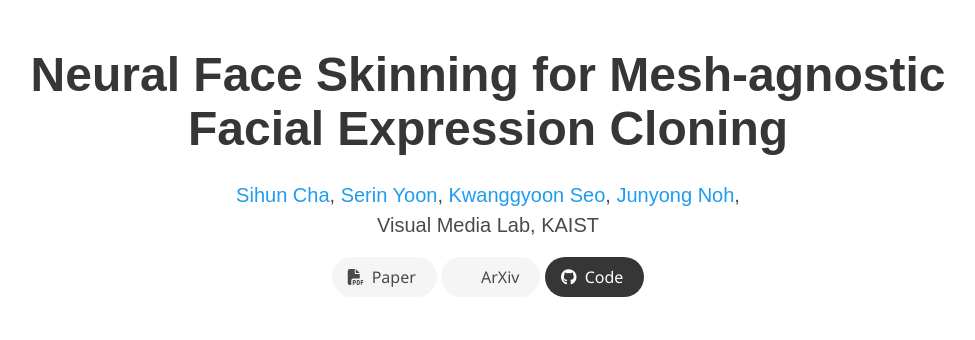
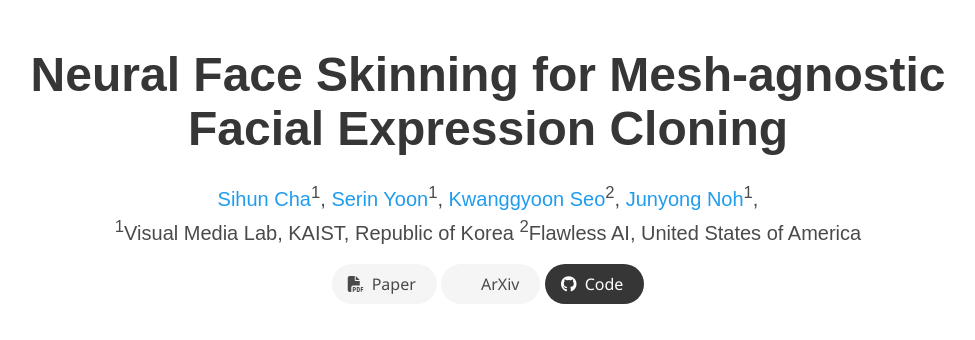
Before and after one commit to chacorp/nfs-page, a plain HTML site: page index.html in a window 1280 px wide. Shown: the top 340 px of the page, without its empty margins (152-1127 px from the left). Drawn offline with nearby package versions, Linux system fonts and the light colour scheme; some icons are missing; a web font is replaced by a local one.

Commit message:
Updated author descriptions

```diff
--- a/index.html
+++ b/index.html
@@ -32,7 +32,7 @@
   <link rel="stylesheet"
         href="https://cdn.jsdelivr.net/gh/jpswalsh/academicons@1/css/academicons.min.css">
   <link rel="stylesheet" href="./static/css/index.css">
-  <link rel="icon" href="./static/images/favicon.svg">
+  <link rel="icon" href="./static/images/ICT_face_segment.svg">
 
   <script src="https://ajax.googleapis.com/ajax/libs/jquery/3.5.1/jquery.min.js"></script>
   <script defer src="./static/js/fontawesome.all.min.js"></script>
@@ -52,24 +52,23 @@
           <h1 class="title is-1 publication-title">Neural Face Skinning for Mesh-agnostic Facial Expression Cloning</h1>
           <div class="is-size-5 publication-authors">
             <span class="author-block">
-              <a href="https://chacorp.github.io/sihuncha/">Sihun Cha</a>,</span>
+              <a href="https://chacorp.github.io/sihuncha/">Sihun Cha</a><sup>1</sup>,</span>
             <span class="author-block">
-              <a href="https://vml.kaist.ac.kr/main/people/person/193">Serin Yoon</a>,</span>
+              <a href="https://vml.kaist.ac.kr/main/people/person/193">Serin Yoon</a><sup>1</sup>,</span>
             <span class="author-block">
-              <a href="https://seokg.github.io/">Kwanggyoon Seo</a>,</span>
+              <a href="https://seokg.github.io/">Kwanggyoon Seo</a><sup>2</sup>,</span>
             <span class="author-block">
-              <a href="https://vml.kaist.ac.kr/main/people/person/1">Junyong Noh</a>,
-            </span>
+              <a href="https://vml.kaist.ac.kr/main/people/person/1">Junyong Noh</a><sup>1</sup>,</span>
           </div>
 
           <div class="is-size-5 publication-authors">
-            <span class="author-block">Visual Media Lab, KAIST</span>
+            <span class="author-block"><sup>1</sup>Visual Media Lab, KAIST, Republic of Korea</span>
+            <span class="author-block"><sup>2</sup>Flawless AI, United States of America</span>
           </div>
 
           <!-- <div class="is-size-5 publication-authors">
             <span class="author-block"><b>Eurographics 2025</b></span>
           </div> -->
-
 
           <div class="column has-text-centered">
             <div class="publication-links">
@@ -78,7 +77,7 @@
                 <a href=""
                    class="external-link button is-normal is-rounded is-light">
                   <span class="icon">
-                      <i class="fas fa-file-pdf"></i>
+                    <i class="fas fa-file-pdf"></i>
                   </span>
                   <span>Paper</span>
                 </a>
@@ -350,12 +349,6 @@
   </div>
 </section>
 
-<!-- <div class="columns is-centered">
-  <div class="column is-full-width has-text-centered">
-    <h2 class="title is-3">Example Results</h2>
-  </div>
-</div> -->
-
 
 
 <!-- <section class="section" id="BibTeX">
```
